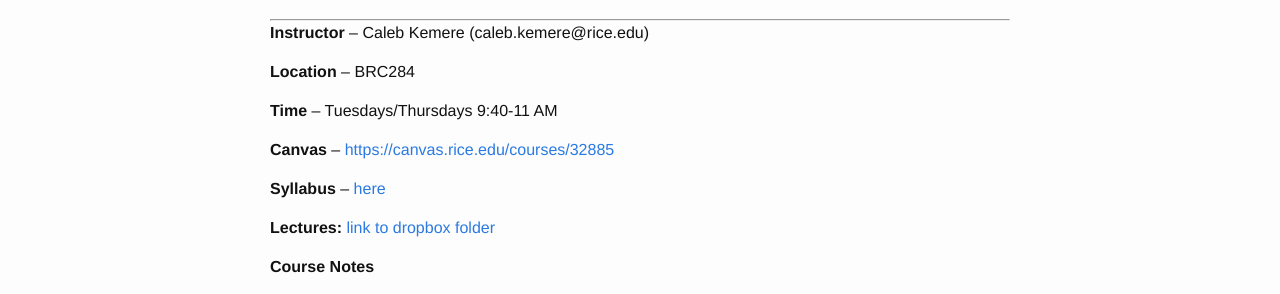
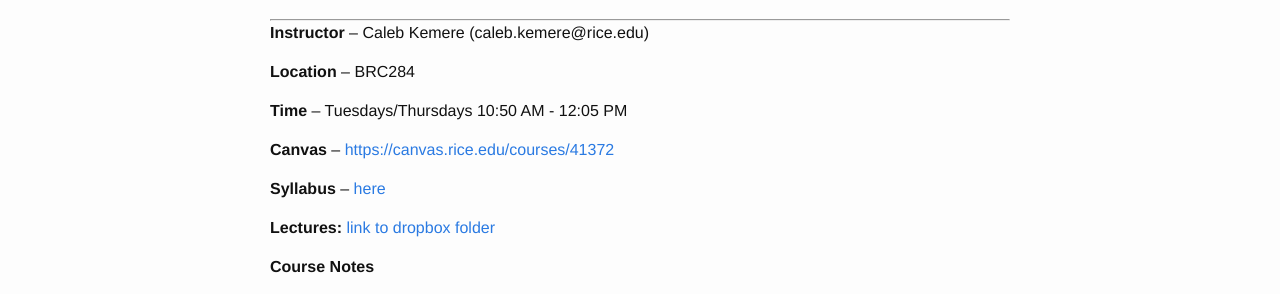
Before and after one commit to elec548/elec548.github.io, a Jekyll site: the page built from index.md, in a window 1280 px wide. Shown: the part 541-835 px from the top of the page. Built offline with Jekyll 4.4.1, drawn with Linux system fonts in a browser that asks for light colours.

Commit message:
Fixed canvas link for 2021

```diff
--- a/index.md
+++ b/index.md
@@ -37,9 +37,9 @@ analysis. This course is open to students with no prior neurobiology coursework.
 
 **Location** -- BRC284
 
-**Time** -- Tuesdays/Thursdays 9:40-11 AM
+**Time** -- Tuesdays/Thursdays 10:50 AM - 12:05 PM
 
-**Canvas** -- [https://canvas.rice.edu/courses/32885](https://canvas.rice.edu/courses/32885)
+**Canvas** -- [https://canvas.rice.edu/courses/41372](https://canvas.rice.edu/courses/41372)
 
 **Syllabus** -- [here](/syllabus.html)
 
```
